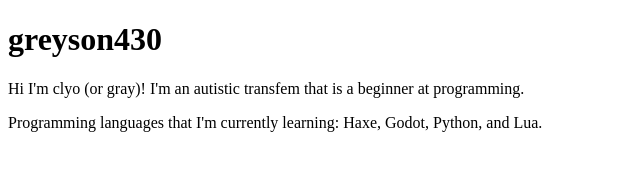
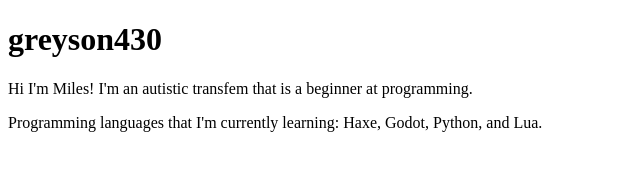
Before and after one commit to MilesPolymer/MilesPolymer.github.io, a plain HTML site: page index.html in a window 1280 px wide. Shown: the whole page, without its empty margins (0-640 px from the left). Drawn offline with Linux system fonts and the light colour scheme.

Commit message:
Update index.html

```diff
--- a/index.html
+++ b/index.html
@@ -2,7 +2,7 @@
 <html>
 <body>
 <h1>greyson430</h1>
-<p>Hi I'm clyo (or gray)! I'm an autistic transfem that is a beginner at programming.</p>
+<p>Hi I'm Miles! I'm an autistic transfem that is a beginner at programming.</p>
 <p>Programming languages that I'm currently learning: Haxe, Godot, Python, and Lua.</p>
 </body>
 </html>
```
